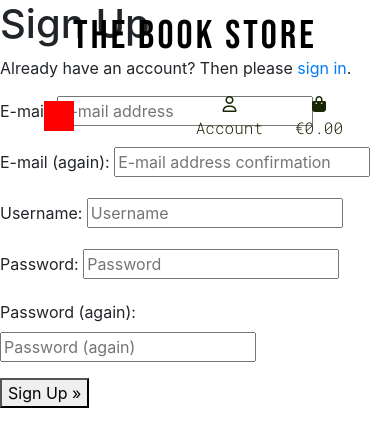
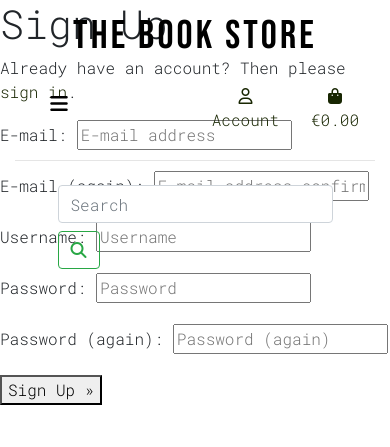
Before and after one commit to EllyC20/The-BookStore-MS4, a Django app: page /accounts/signup/ in a window 390 px wide. Shown: the top 447 px of the page. Run offline with Django 3.2, Linux system fonts and the light colour scheme; some libraries are stand-ins or nearby versions.

Commit message:
Make navbar responsive

```diff
--- a/static/css/base.css
+++ b/static/css/base.css
@@ -1,5 +1,9 @@
 @import url('https://fonts.googleapis.com/css2?family=Bebas+Neue&display=swap');
 @import url('https://fonts.googleapis.com/css2?family=Roboto+Mono:wght@300&display=swap');
+
+body {
+    font-family: 'Roboto Mono', monospace;
+}
 
 /* Navbar profile and basket */
 ul.list-inline.list-unstyled.text-center.my-0 {
@@ -12,16 +16,14 @@ ul.list-inline.list-unstyled.text-center.my-0 {
 
 /* Navbar links */
 
-.navbar,
-.navbar a {
+.navbar {
     font-family: 'Roboto Mono', monospace;
+}
+
+a,
+a:hover {
     color: #182602;
 }
-
-.navbar-toggler-icon {
-    background-color: red;
-}
-
 /* Navbar brand */
 
 .store-name {
--- a/templates/base.html
+++ b/templates/base.html
@@ -37,15 +37,17 @@
 
     <header class="container-fluid fixed-top">
         <div class="row">
-            <div class="col-12 col-lg-6 my-auto py-1 py-lg-0 text-center text-lg-left">
+            <div class="col-lg-4 my-auto py-1 py-lg-0 text-center text-lg-left">
                 <a href="{% url 'home' %}" class="nav-link">
                     <h2 class="my-0 store-name">The Book Store</h2>
                 </a>
             </div>
-            <div class="col-12 col-lg-6 my-auto py-1 py-lg-0">
+            <div class="col-lg-4 col-6 my-auto py-1 py-lg-0">
                 <nav class="navbar navbar-expand-lg">
-                    <button class="navbar-toggler" type="button" data-toggle="collapse" data-target="#navbarSupportedContent" aria-controls="navbarSupportedContent" aria-expanded="false" aria-label="Toggle navigation">
-                      <span class="navbar-toggler-icon"></span>
+                    <button class="navbar-toggler" type="button" data-toggle="collapse"
+                        data-target="#navbarSupportedContent" aria-controls="navbarSupportedContent"
+                        aria-expanded="false" aria-label="Toggle navigation">
+                        <span class="navbar-toggler-icon"><i class="fas fa-bars"></i></span>
                     </button>
                     <div class="collapse navbar-collapse" id="navbarSupportedContent">
                         <ul class="navbar-nav mr-auto">
@@ -53,7 +55,8 @@
                                 <a class="nav-link" href="#">All Products</a>
                             </li>
                             <li class="nav-item dropdown">
-                          <a class="nav-link dropdown-toggle" href="#" id="navbarDropdown" role="button" data-toggle="dropdown" aria-haspopup="true" aria-expanded="false">
+                                <a class="nav-link dropdown-toggle" href="#" id="navbarDropdown" role="button"
+                                    data-toggle="dropdown" aria-haspopup="true" aria-expanded="false">
                                     Categories
                                 </a>
                                 <div class="dropdown-menu" aria-labelledby="navbarDropdown">
@@ -68,15 +71,19 @@
                             </li>
                         </ul>
                     </div>
-                    <ul class="list-inline list-unstyled text-center my-0">
+                </nav>
+            </div>
+            <div class="col-lg-4 my-auto col-6 py-1 py-lg-0">
+                <ul class="list-inline list-unstyled text-center my-0 d-flex justify-content-end">
                     <li class="list-inline-dropdown">
-                            <a class="nav-link" id="user-options" data-toggle="dropdown" arira-haspopup="true" aria-expanded="false" href="#">
+                        <a class="nav-link" id="user-options" data-toggle="dropdown" arira-haspopup="true"
+                            aria-expanded="false" href="#">
                             <div class="text-center">
                                 <div><i class="far fa-user"></i></div>
                                 <p class="my-0">Account</p>
                             </div>
                         </a>
-                            <div class="dropdown-menu border-0" aria-labelledby="user-options">
+                        <div class="dropdown-menu" aria-labelledby="user-options">
                             {% if request.user.is_authenticated %}
                             {% if request.user.is_superuser %}
                             <a href="#" class="dropdown-item">Product Management</a>
@@ -90,7 +97,8 @@
                         </div>
                     </li>
                     <li class="list-inline-item">
-                            <a href="#" class="{% if grand_total %}text-info font-weight-bold{% else %}text-black {% endif %} nav-link">
+                        <a href="#"
+                            class="{% if grand_total %}text-info font-weight-bold{% else %}text-black {% endif %} nav-link">
                             <div class="text-center">
                                 <div><i class="fas fa-shopping-bag"></i></div>
                                 <p class="my-0">
@@ -104,7 +112,19 @@
                         </a>
                     </li>
                 </ul>
-                  </nav>
+            </div>
+        </div>
+        <hr>
+        <div class="row">
+            <div class="col d-flex justify-content-center">
+                <form class="form-inline my-2 my-lg-0" method="GET" action="">
+                    <input class="form-control mr-sm-2" type="text" name="q" placeholder="Search" aria-label="Search">
+                    <button class="btn btn-outline-success my-2 my-sm-0" type="submit">
+                        <span>
+                            <i class="fas fa-search"></i>
+                        </span>
+                    </button>
+                </form>
             </div>
         </div>
     </header>
```
Lines whose indentation alone changed are shown as unchanged.
